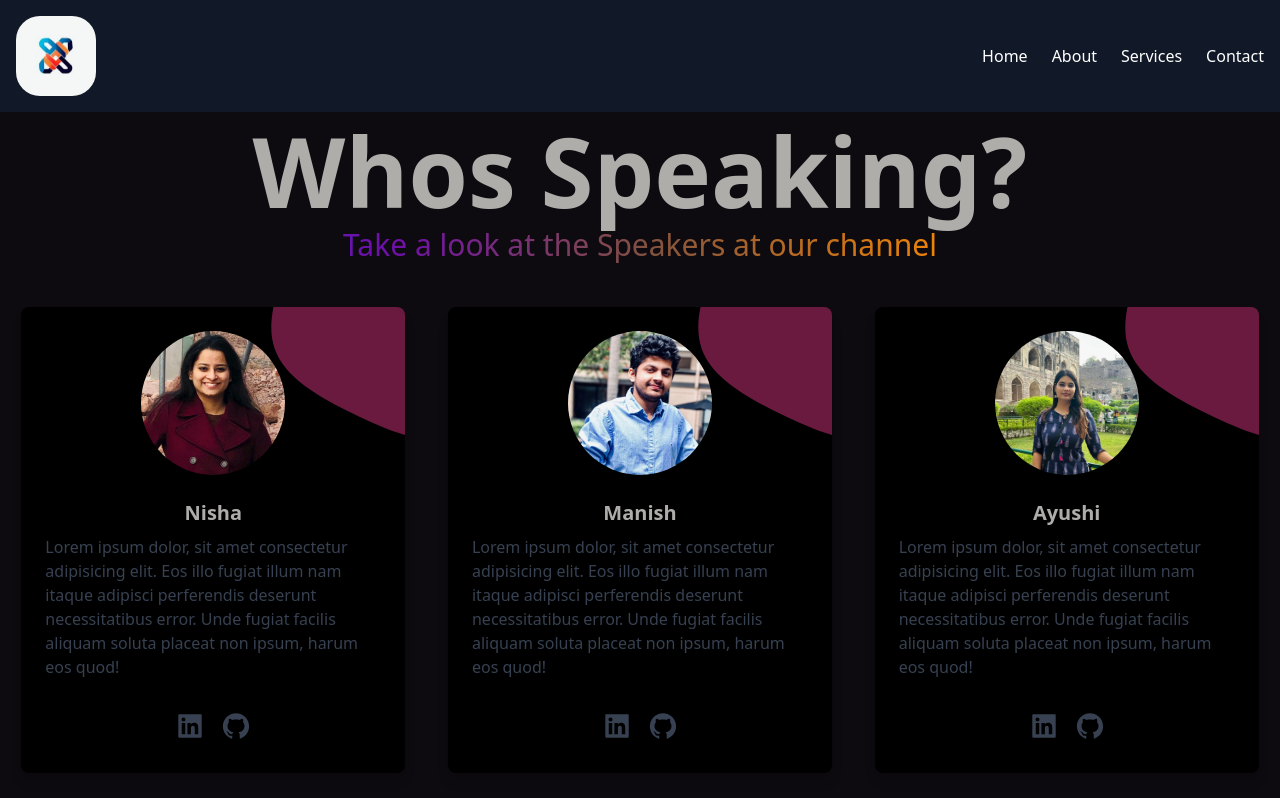
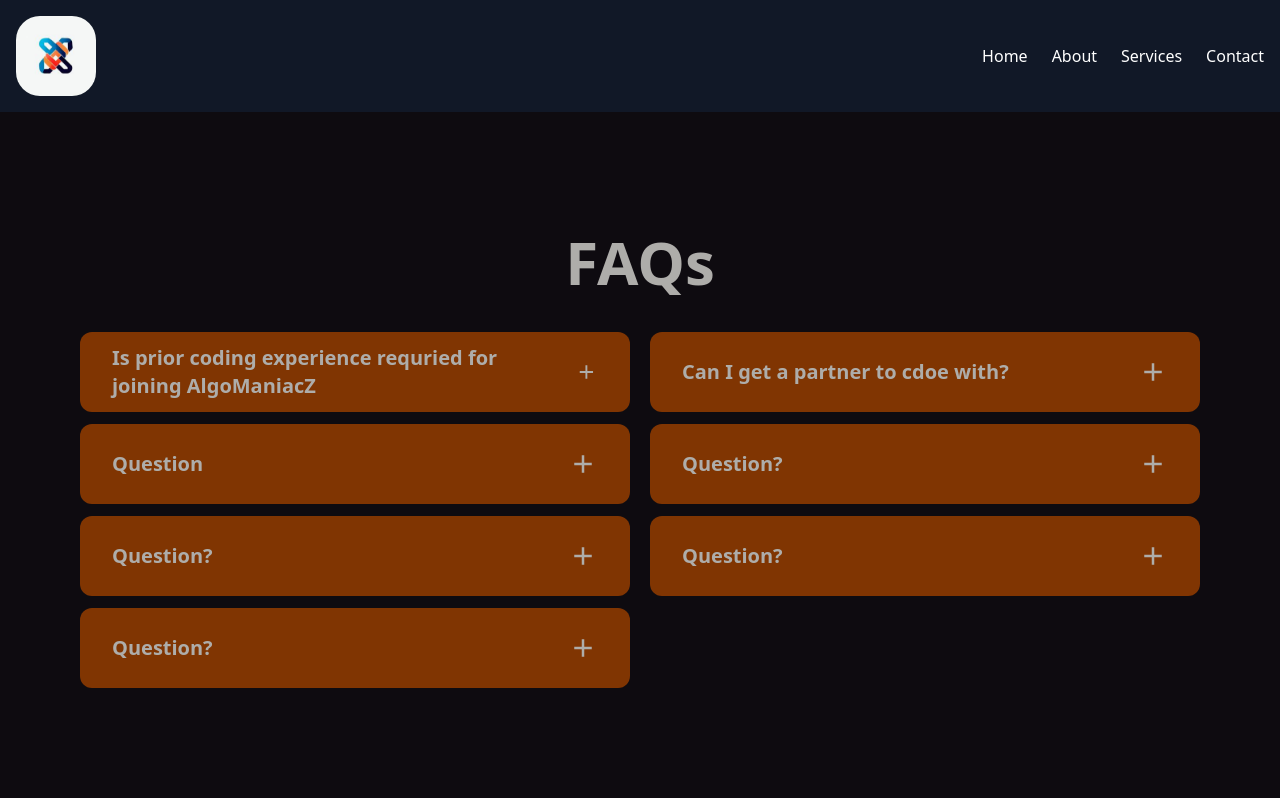
Before and after one commit to AlgoManiacZ/AlgoManiacZ_Revamped, a React (Vite) app in the folder algoManiacZ/: page / in a window 1280 px wide. Shown: the top 798 px of the page. Built offline with nearby package versions, Linux system fonts and the light colour scheme.

Commit message:
faq section added and utils folder created

```diff
--- a/algoManiacZ/src/App.jsx
+++ b/algoManiacZ/src/App.jsx
@@ -1,14 +1,16 @@
 // import HeroSection from './components/Hero/HeroSection'
 import Navbar from './components/Navbar/NavBar'
 import SpeakerSection from './components/Speakers/SpeakerSection'
-import Contact from './components/Contact/Contact'
+// import Contact from './components/Contact/Contact'
+import Faq from './components/FAQ/Faq'
 function App() {
   return (
     <>
       <Navbar>   </Navbar>
+      <Faq/>
       {/* <HeroSection></HeroSection> */}
       <SpeakerSection></SpeakerSection>
-      <Contact></Contact>
+      {/* <Contact></Contact> */}
     </>
   )
 }
--- /dev/null
+++ b/algoManiacZ/src/components/FAQ/Faq.jsx
@@ -0,0 +1,28 @@
+import { useState } from 'react'
+import Panel from './Panel'
+import { panelData } from '../../utils/PanelData'
+const Faq = () => {
+  const [activeIndex, setActiveIndex] = useState(-1)
+  const handlePanelClick = (index) => {
+    setActiveIndex(activeIndex === index ? -1 : index)
+  }
+
+  return (
+    <div className="lg:h-[calc(100vh-112px)] h-screen text-[#aeadaa] bg-[#0e0b10] w-full flex flex-col justify-center gap-y-5 items-center">
+      <h1 className="text-6xl font-bold mt-2">FAQs</h1>
+      <div className="grid grid-cols-1 md:grid-cols-2 w-full px-5 md:px-20 pt-5 gap-3 md:gap-x-5">
+        {panelData.map((panel, index) => (
+          <Panel
+            key={index}
+            title={panel.title}
+            isActive={activeIndex === index}
+            onShow={() => handlePanelClick(index)}
+          >
+            {panel.content}
+          </Panel>
+        ))}
+      </div>
+    </div>
+  )
+}
+export default Faq
--- /dev/null
+++ b/algoManiacZ/src/components/FAQ/Panel.jsx
@@ -0,0 +1,23 @@
+/* eslint-disable react/prop-types */
+import { BiPlus } from 'react-icons/bi'
+
+const Panel = ({ title, children, isActive, onShow }) => {
+  return (
+    <div
+      className={`bg-[#803502] ${
+        isActive ? 'h-fit' : 'h-20'
+      }  rounded-xl py-4 px-3 duration-200 transition-h ease-in-out flex flex-col justify-center`}
+    >
+      <div
+        className="flex justify-between items-center px-5 gap-x-3"
+        onClick={onShow}
+      >
+        <h3 className="md:text-xl text-md font-bold">{title}</h3>
+        <BiPlus className="text-3xl"></BiPlus>
+      </div>
+      {isActive && <p className="px-5 text-md text-slate-400 ">{children}</p>}
+    </div>
+  )
+}
+
+export default Panel
--- a/algoManiacZ/src/components/Speakers/Card.jsx
+++ b/algoManiacZ/src/components/Speakers/Card.jsx
@@ -1,16 +1,17 @@
+/* eslint-disable react/prop-types */
 import { AiFillLinkedin, AiFillGithub } from 'react-icons/ai'
 import cardBackground from '../../assets/cardBackgroundImage.svg'
 
 const Card = ({name,imageUrl,about,linkedin,github}) => {
   return (
-    <div className="max-w-sm rounded-lg overflow-hidden shadow-lg mx-auto my-4 py-4 bg-[#000000]  bg-no-repeat bg-cover bg-center"
+    <div className="max-w-sm rounded-lg overflow-hidden shadow-lg mx-auto my-4 py-4  bg-[#000000]  bg-no-repeat bg-cover bg-center"
 
      style={{
         backgroundImage: `url(${cardBackground})`,
       }}
 
     >
-      <div className="flex items-center justify-center h-40">
+      <div className="flex items-center justify-center h-40 ">
         <img
           className="w-36 h-36 object-cover rounded-full"
           src={imageUrl}
--- a/algoManiacZ/src/components/Speakers/SpeakerSection.jsx
+++ b/algoManiacZ/src/components/Speakers/SpeakerSection.jsx
@@ -1,9 +1,6 @@
 import Card from './Card'
-import Nisha from '../../assets/Nisha1.jpg'
-import Manish from '../../assets/Manish1.jpg'
-import Ayushi from '../../assets/Ayushi1.jpeg'
+import { Speakers } from '../../utils/SpeakerData'
 const SpeakerSection = () => {
-  // color gradient color for the text
   const gradientTextStyle = {
     background: 'rgb(2, 0, 36)',
     // eslint-disable-next-line no-dupe-keys
@@ -13,36 +10,8 @@ const SpeakerSection = () => {
     backgroundClip: 'text',
     color: 'transparent',
   }
-
-  const Speakers = [
-    {
-      name: 'Nisha',
-      imageUrl: Nisha,
-      about:
-        ' Lorem ipsum dolor, sit amet consectetur adipisicing elit. Eos illo fugiat illum nam itaque adipisci perferendis deserunt necessitatibus error. Unde fugiat facilis aliquam soluta placeat non ipsum, harum eos quod!',
-      linkedin: '',
-      github: '',
-    },
-    {
-      name: 'Manish',
-      imageUrl: Manish,
-      about:
-        ' Lorem ipsum dolor, sit amet consectetur adipisicing elit. Eos illo fugiat illum nam itaque adipisci perferendis deserunt necessitatibus error. Unde fugiat facilis aliquam soluta placeat non ipsum, harum eos quod!',
-      linkedin: '',
-      github: '',
-    },
-    {
-      name: 'Ayushi',
-      imageUrl: Ayushi,
-      about:
-        ' Lorem ipsum dolor, sit amet consectetur adipisicing elit. Eos illo fugiat illum nam itaque adipisci perferendis deserunt necessitatibus error. Unde fugiat facilis aliquam soluta placeat non ipsum, harum eos quod!',
-      linkedin: '',
-      github: '',
-    },
-  ]
-
   return (
-    <div className="lg:h-[calc(100vh-112px)] h-auto  text-[#aeadaa] bg-[#0e0b10] w-full flex flex-col justify-center gap-y-3 pt-10 lg:pt-0">
+    <div className="lg:h-[calc(100vh-112px)] h-auto  text-[#aeadaa] bg-[#0e0b10] w-full flex flex-col justify-center  gap-y-3 pt-10 lg:pt-0">
       <div className="text-center">
         <h1 className="text-4xl font-bold   lg:text-5xl xl:text-8xl">
           Whos Speaking?
@@ -54,7 +23,7 @@ const SpeakerSection = () => {
           Take a look at the Speakers at our channel
         </p>
       </div>
-      <div className="grid grid-cols-1  lg:grid-cols-3 md:grid-cols-2 lg:mt-4  ">
+      <div className="grid grid-cols-1  lg:grid-cols-3 md:grid-cols-2 lg:mt-4  px-4">
         {Speakers.map((speaker) => {
           return (
             <Card
--- /dev/null
+++ b/algoManiacZ/src/utils/PanelData.js
@@ -0,0 +1,37 @@
+export const panelData = [
+    {
+      title: 'Is prior coding experience requried for joining AlgoManiacZ',
+      content:
+        'Lorem ipsum dolor sit amet consectetur adipisicing elit. Cum beatae molestias quas quaerat nulla excepturi rerum reprehenderit quo error dolorum.',
+    },
+    {
+      title: 'Can I get a partner to cdoe with?',
+      content:
+        'Lorem ipsum dolor sit amet consectetur adipisicing elit. Cum beatae molestias quas quaerat nulla excepturi rerum reprehenderit quo error dolorum.',
+    },
+    {
+      title: 'Question',
+      content:
+        'Lorem ipsum dolor sit amet consectetur adipisicing elit. Cum beatae molestias quas quaerat nulla excepturi rerum reprehenderit quo error dolorum.',
+    },
+    {
+      title: 'Question?',
+      content:
+        'Lorem ipsum dolor sit amet consectetur adipisicing elit. Cum beatae molestias quas quaerat nulla excepturi rerum reprehenderit quo error dolorum.',
+    },
+    {
+      title: 'Question?',
+      content:
+        'Lorem ipsum dolor sit amet consectetur adipisicing elit. Cum beatae molestias quas quaerat nulla excepturi rerum reprehenderit quo error dolorum.',
+    },
+     {
+      title: 'Question?',
+      content:
+        'Lorem ipsum dolor sit amet consectetur adipisicing elit. Cum beatae molestias quas quaerat nulla excepturi rerum reprehenderit quo error dolorum.',
+    },
+    {
+      title: 'Question?',
+      content:
+        'Lorem ipsum dolor sit amet consectetur adipisicing elit. Cum beatae molestias quas quaerat nulla excepturi rerum reprehenderit quo error dolorum.',
+    },
+  ]
--- /dev/null
+++ b/algoManiacZ/src/utils/SpeakerData.js
@@ -0,0 +1,29 @@
+import Nisha from '../assets/Nisha1.jpg'
+import Manish from '../assets/Manish1.jpg'
+import Ayushi from '../assets/Ayushi1.jpeg'
+export const Speakers = [
+  {
+    name: 'Nisha',
+    imageUrl: Nisha,
+    about:
+      ' Lorem ipsum dolor, sit amet consectetur adipisicing elit. Eos illo fugiat illum nam itaque adipisci perferendis deserunt necessitatibus error. Unde fugiat facilis aliquam soluta placeat non ipsum, harum eos quod!',
+    linkedin: '',
+    github: '',
+  },
+  {
+    name: 'Manish',
+    imageUrl: Manish,
+    about:
+      ' Lorem ipsum dolor, sit amet consectetur adipisicing elit. Eos illo fugiat illum nam itaque adipisci perferendis deserunt necessitatibus error. Unde fugiat facilis aliquam soluta placeat non ipsum, harum eos quod!',
+    linkedin: '',
+    github: '',
+  },
+  {
+    name: 'Ayushi',
+    imageUrl: Ayushi,
+    about:
+      ' Lorem ipsum dolor, sit amet consectetur adipisicing elit. Eos illo fugiat illum nam itaque adipisci perferendis deserunt necessitatibus error. Unde fugiat facilis aliquam soluta placeat non ipsum, harum eos quod!',
+    linkedin: '',
+    github: '',
+  },
+]
```
